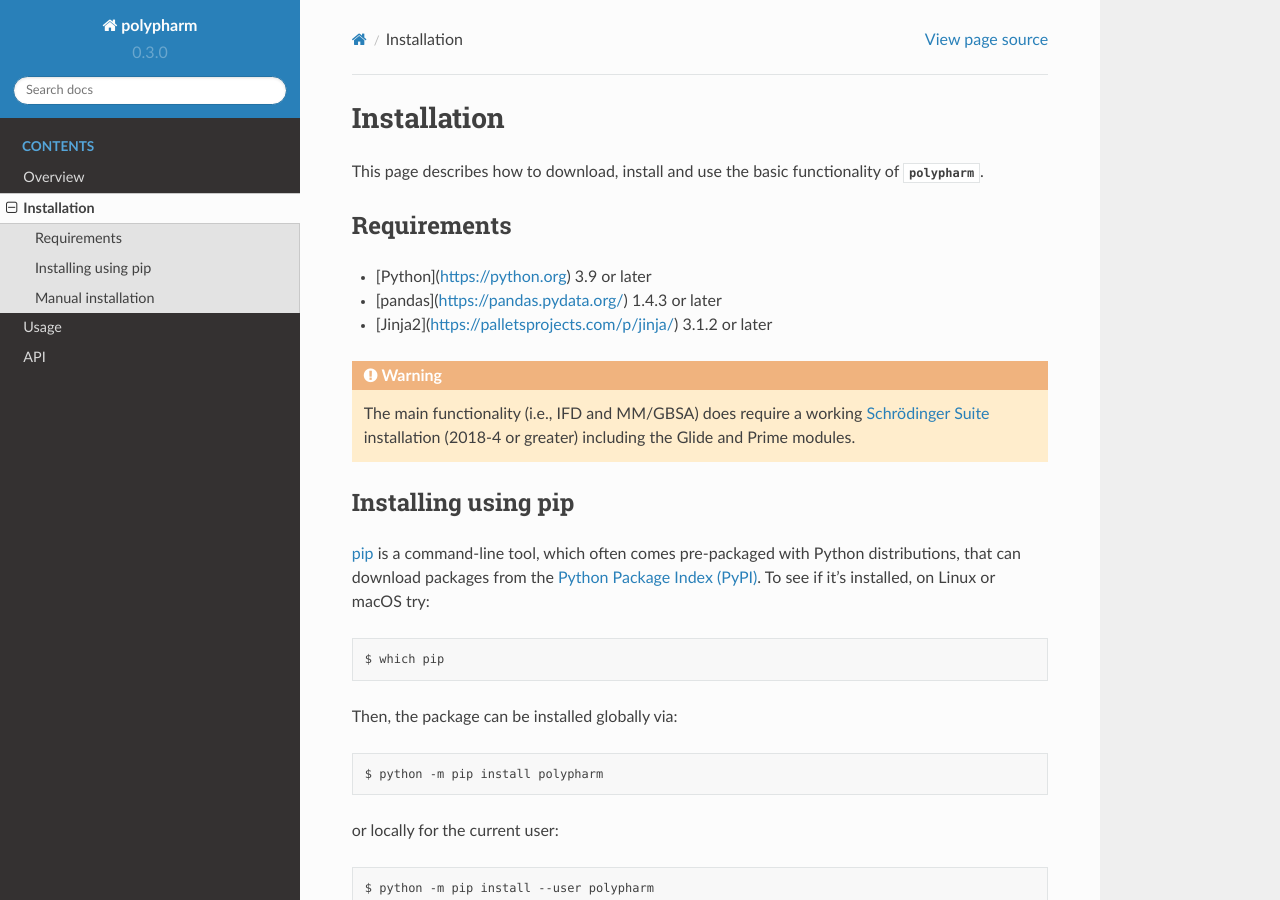
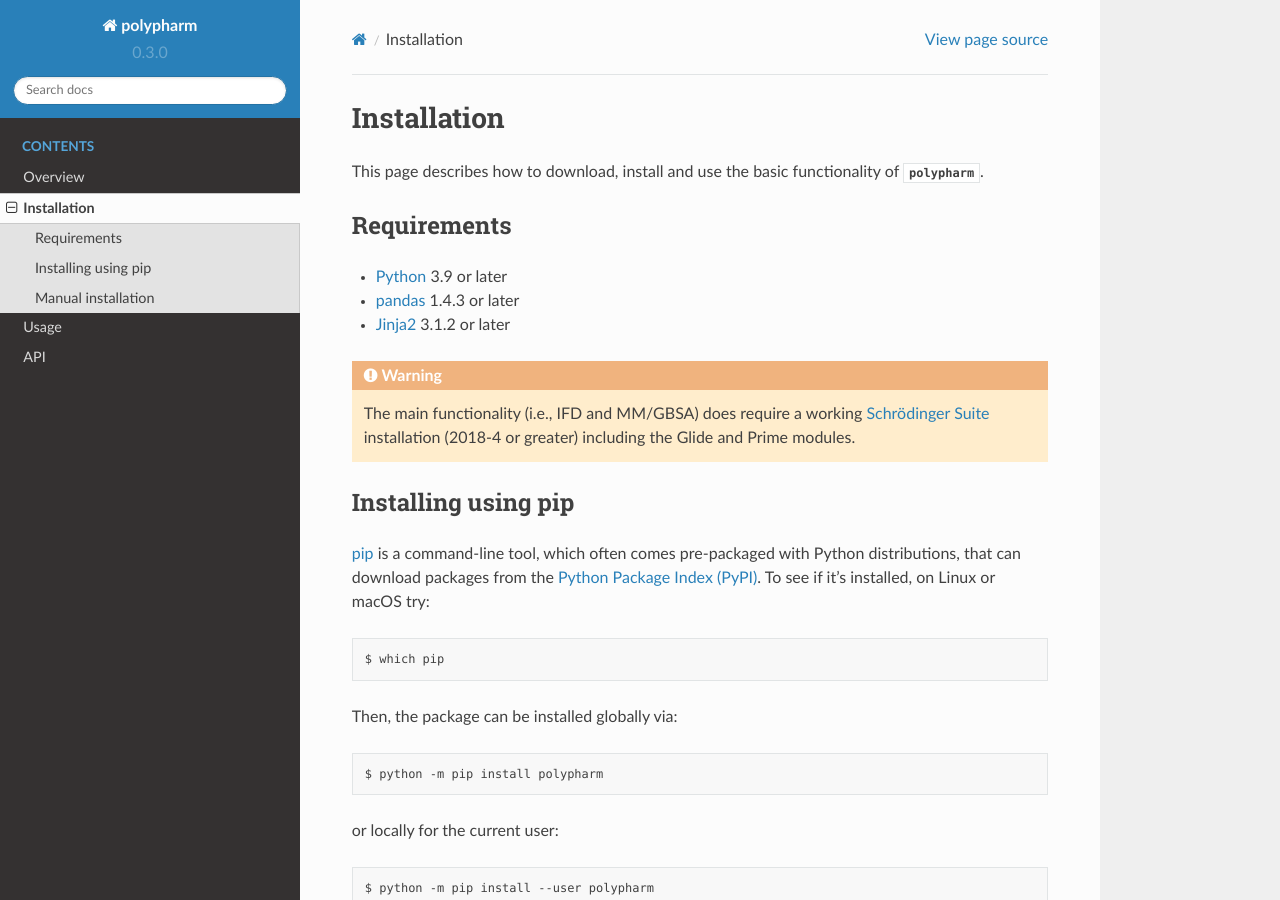
Before and after one commit to ucm-lbqc/polypharm, a Sphinx documentation site: the page built from docs/source/installation.rst, in a window 1280 px wide and 900 px high. Built offline with Sphinx 7.4.7 and the Read the Docs theme 2.0.0, drawn with Linux system fonts in a browser that asks for light colours.

Commit message:
Fix links in installation docs

```diff
--- a/docs/source/installation.rst
+++ b/docs/source/installation.rst
@@ -7,9 +7,9 @@ functionality of :py:mod:`polypharm`.
 Requirements
 ------------
 
-- [Python](https://python.org) 3.9 or later
-- [pandas](https://pandas.pydata.org/) 1.4.3 or later
-- [Jinja2](https://palletsprojects.com/p/jinja/) 3.1.2 or later
+- `Python <https://python.org>`_ 3.9 or later
+- `pandas <https://pandas.pydata.org>`_ 1.4.3 or later
+- `Jinja2 <https://palletsprojects.com/p/jinja>`_ 3.1.2 or later
 
 .. warning::
 
```
